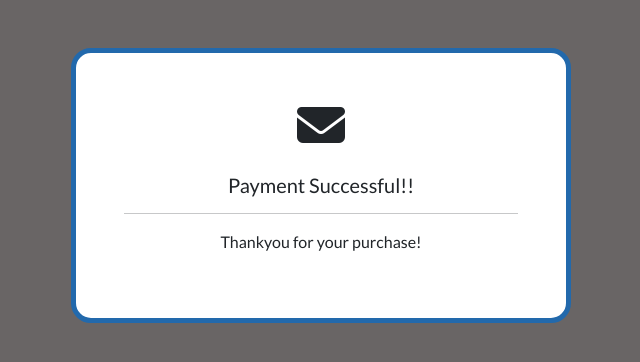
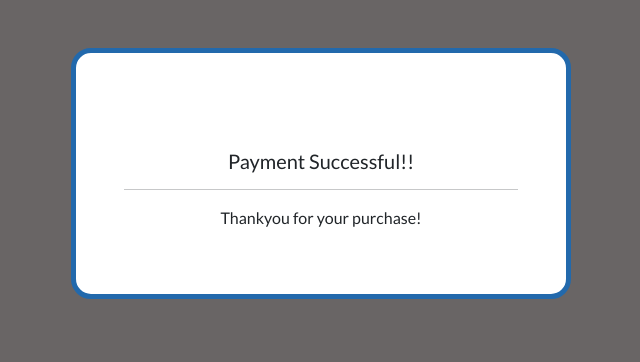
Before and after one commit to AlexanderMarriott/milestone4, a Django app: template milestone4/payments/templates/payments/payment-success.html in a window 1280 px wide. Shown: the part 72-434 px from the top of the page, without its empty margins (319-959 px from the left). Run offline with Django 3.2, Linux system fonts and the light colour scheme; the template is opened without the code that fills it, so the values that code supplies are empty; some libraries are stand-ins or nearby versions.

Commit message:
fix: Remove unnecessary icon from payment success page for cleaner layout

```diff
--- a/milestone4/payments/templates/payments/payment-success.html
+++ b/milestone4/payments/templates/payments/payment-success.html
@@ -6,7 +6,7 @@
     <div
       class="container bg-white shadow-md p-5 center-align verification-layout"
     >
-      <i class="fa-solid fa-envelope fa-3x"></i>
+
       <br><br>
       <h5>Payment Successful!!</h5>
       <hr />
```
